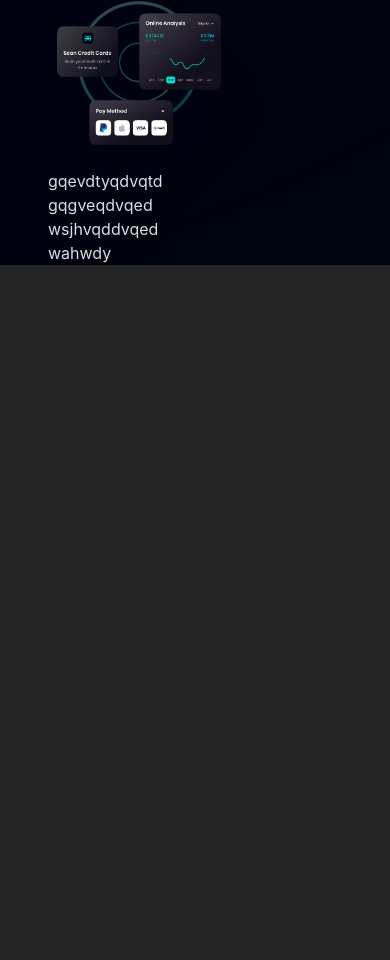
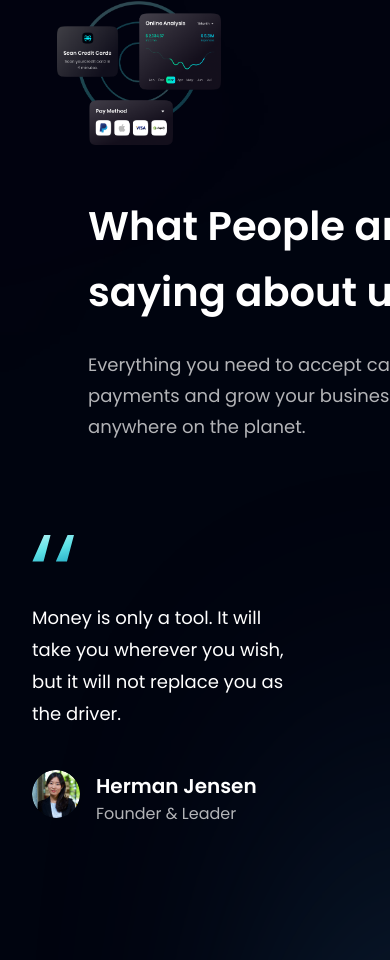
Before and after one commit to Bee0510/HooBank, a React (Vite) app: page / in a window 390 px wide. Shown: the part 6078-7038 px from the top of the page. Before the commit the page ends 6343 px from the top, so only its background shows below. Built offline with nearby package versions, Linux system fonts and the light colour scheme.

Commit message:
clients_added

```diff
--- a/src/components/Billing.jsx
+++ b/src/components/Billing.jsx
@@ -11,7 +11,7 @@
   return (
     <section
       id="product"
-      className="flex md:flex-row flex-col-reverse sm:py-16 py-6 xl:ml-28 sm:-ml-16 "
+      className="flex md:flex-row flex-col-reverse sm:py-16 py-6 xl:ml-28 sm:-ml-16  "
       data-aos="fade-down-right"
       data-aos-duration="2000"
     >
--- a/src/components/Bussiness.jsx
+++ b/src/components/Bussiness.jsx
@@ -6,7 +6,7 @@
   return (
     <section
       id="features"
-      className="flex md:flex-row flex-col sm:py-16 py-6 sm:-ml-16 lg:ml-44"
+      className="flex md:flex-row flex-col sm:py-16 py-6 sm:-ml-16 xl:ml-44 "
     >
       <div className="flex flex-1 justify-center items-start flex-col">
         <h2 className="font-poppins font-semibold xs:text-[48px] text-white xs:leading-[76px] leading-[66px] w-full">
--- a/src/components/CardDeal.jsx
+++ b/src/components/CardDeal.jsx
@@ -10,7 +10,7 @@
       data-aos="fade-down-left"
       data-aos-duration="2000"
     >
-      <div className="flex flex-1 flex-col justify-center items-start sm:ml-0 xl:ml-5">
+      <div className="flex flex-1 flex-col justify-center items-start sm:ml-10 xl:ml-5">
         <h2 className="font-poppins font-semibold xs:text-[48px] text-[40px] text-white xs:leading-[76.8px] leading-[66.8px] w-full">
           Find a better card deal
           <br className=" sm:block hidden" />
@@ -30,7 +30,7 @@
         <img
           src={card}
           alt="billing"
-          className="w-[90%] h-[100%] relative z-[5]"
+          className="w-[90%] h-[100%] relative z-[5] sm:w-[100%]"
         />
         <div className="absolute z-[3] -left-1/2 top-0 w-[50%] h-[50%] rounded-full white__gradient" />
         <div className="absolute z-[0] w-[50%] h-[50%] -left-1/2 bottom-0 rounded-full pink__gradient" />
--- /dev/null
+++ b/src/components/FeedbackCard.jsx
@@ -0,0 +1,30 @@
+import React from "react";
+import { quotes } from "../assets";
+
+const FeedbackCard = ({ content, name, title, img }) => {
+  return (
+    <div className="flex justify-between flex-col px-10 py-12 rounded-[20px] max-w-[370px] md:mr-10 sm:mr-5 mr-0 my-5 feedback-card">
+      <img
+        src={quotes}
+        alt="double"
+        className="w-[42.6px] h-[27.6px] object-contain"
+      />
+      <p className="font-poppins font-normal text-[18px] leading-[32px] text-white my-10">
+        {content}
+      </p>
+      <div className="flex flex-row">
+        <img src={img} alt={name} className="w-[48px] h-[48px] rounded-full" />
+        <div className="flex flex-col ml-4">
+          <h4 className="font-poppins font-semibold text-[20px] leading-[32px] text-white">
+            {name}
+          </h4>
+          <p className="font-poppins font-normal text-[16px] leading-[24px] text-dimWhite">
+            {title}
+          </p>
+        </div>
+      </div>
+    </div>
+  );
+};
+
+export default FeedbackCard;
--- a/src/components/NavBar.jsx
+++ b/src/components/NavBar.jsx
@@ -5,7 +5,7 @@
   const [toggle, setToggle] = useState(false);
   const [active, setActive] = useState("Home");
   return (
-    <nav className="w-full flex py-6 justify-between items-center flex-1 lg:ml-64">
+    <nav className="w-full flex py-6 justify-between items-center flex-1 xl:ml-64">
       <img src={logo} alt="hoobank " className="w-[124px] h-[32px]" />
       <ul className=" list-none justify-center items-center sm:flex hidden">
         {navLinks.map((nav, index) => (
--- a/src/components/Testimonial.jsx
+++ b/src/components/Testimonial.jsx
@@ -1,7 +1,32 @@
 import React from "react";
+import { feedback } from "../constants";
+import FeedbackCard from "./FeedbackCard";
 
 const Testimonial = () => {
-  return <div>gqevdtyqdvqtd</div>;
+  return (
+    <section
+      id="clients"
+      className="sm:py-16 py-6 justify-center items-center flex-col relative xl:ml-12 -ml-14"
+    >
+      <div className="absolute z-[0] w-[60%] h-[60%] -right-[50%] rounded-full blue__gradient bottom-40" />
+      <div className="w-full flex justify-between items-center md:flex-row flex-col sm:mb-16 mb-6 relative z-[1] ml-24">
+        <h2 className="font-poppins font-semibold xs:text-[48px] text-[40px] text-white xs:leading-[76.8px] leading-[66.8px] w-full">
+          What People are <br className="sm:block hidden" /> saying about us
+        </h2>
+        <div className="w-full md:mt-0 mt-6">
+          <p className="font-poppins font-normal text-dimWhite text-[18px] leading-[30.8px] sm:max-w-md">
+            Everything you need to accept card payments and grow your business
+            anywhere on the planet.
+          </p>
+        </div>
+      </div>
+      <div className="flex flex-wrap sm:justify-center justify-center w-full feedback-container relative z-[1]">
+        {feedback.map((feeds) => (
+          <FeedbackCard key={feeds.id} {...feeds} />
+        ))}
+      </div>
+    </section>
+  );
 };
 
 export default Testimonial;
--- a/src/constants/index.js
+++ b/src/constants/index.js
@@ -73,3 +73,30 @@
       "A balance transfer credit card can save you a lot of money in interest charges.",
   },
 ];
+
+export const feedback = [
+  {
+    id: "feedback-1",
+    content:
+      "Money is only a tool. It will take you wherever you wish, but it will not replace you as the driver.",
+    name: "Herman Jensen",
+    title: "Founder & Leader",
+    img: people01,
+  },
+  {
+    id: "feedback-2",
+    content:
+      "Money makes your life easier. If you're lucky to have it, you're lucky.",
+    name: "Steve Mark",
+    title: "Founder & Leader",
+    img: people02,
+  },
+  {
+    id: "feedback-3",
+    content:
+      "It is usually people in the money business, finance, and international trade that are really rich.",
+    name: "Kenn Gallagher",
+    title: "Founder & Leader",
+    img: people03,
+  },
+];
--- a/src/index.css
+++ b/src/index.css
@@ -133,6 +133,18 @@
   box-shadow: var(--card-show);
 }
 
+.feedback-container .feedback-card:last-child {
+  margin-right: 0px;
+}
+
+.feedback-card {
+  background: transparent;
+}
+
+.feedback-card:hover {
+  background: var(--black-gradient);
+}
+
 /* a {
   font-weight: 500;
   color: #646cff;
```
